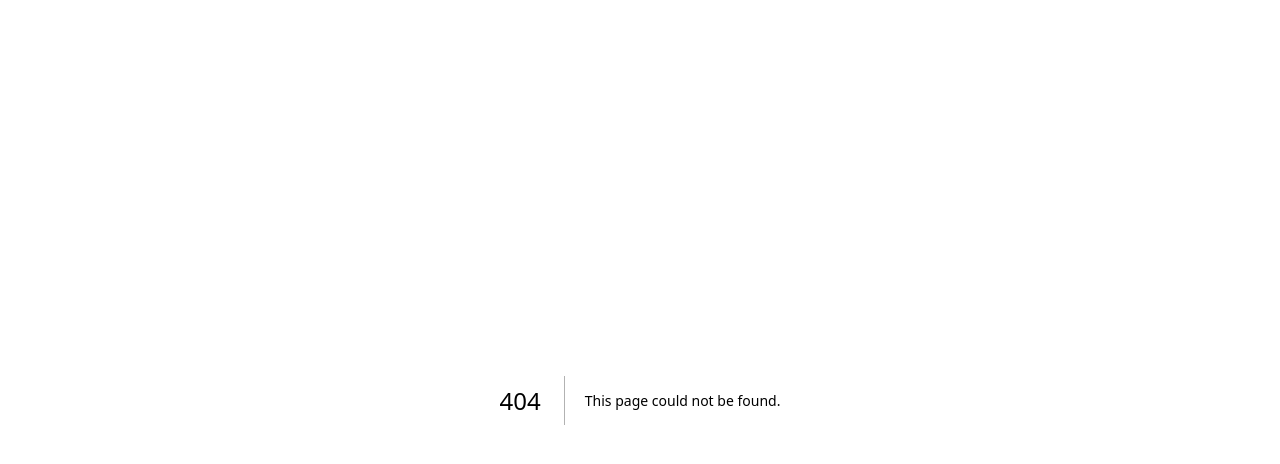
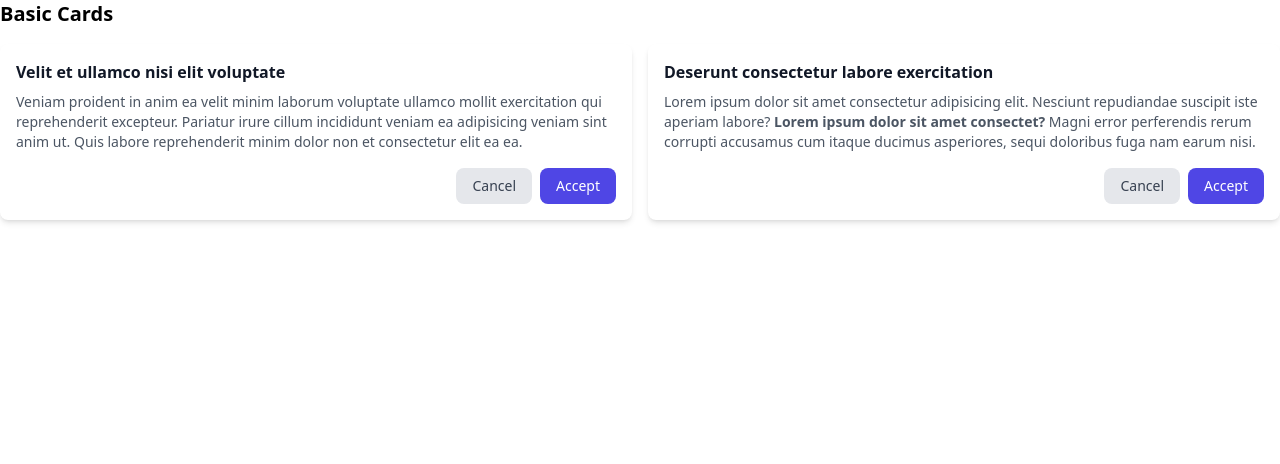
Before and after one commit to diegosalasmartinez/ui, a Next.js app: page /card/BasicCards in a window 1280 px wide. Before the commit this address had no page. Shown: the top 464 px of the page. Built offline with nearby package versions, Linux system fonts and the light colour scheme.

Commit message:
Update basic cards design

```diff
--- a/components/card/BasicCard.tsx
+++ b/components/card/BasicCard.tsx
@@ -1,6 +1,6 @@
 import Link from 'next/link'
 import { cn } from '@/utils/style'
-import FlatButton from '../button/FlatButton'
+import FlatButton from '@/components/button/FlatButton'
 
 interface BasicCardProps {
   title: string
--- /dev/null
+++ b/pages/card/BasicCards.tsx
@@ -0,0 +1,22 @@
+import { cn } from '@/utils/style'
+import BasicCard from '@/components/card/BasicCard'
+
+export default function BasicCards() {
+  return (
+    <div id='basic-cards' className='mb-6'>
+      <h1 className='mb-4 text-xl font-bold'>Basic Cards</h1>
+      <div className={cn('grid grid-cols-1 gap-4', 'md:grid-cols-2')}>
+        <BasicCard
+          title='Velit et ullamco nisi elit voluptate'
+          body='Veniam proident in anim ea velit minim laborum voluptate ullamco mollit exercitation qui reprehenderit excepteur. Pariatur irure cillum incididunt veniam ea adipisicing veniam sint anim ut. Quis labore reprehenderit minim dolor non et consectetur elit ea ea.'
+        />
+        <BasicCard title='Deserunt consectetur labore exercitation'>
+          Lorem ipsum dolor sit amet consectetur adipisicing elit. Nesciunt repudiandae suscipit iste aperiam labore?
+          <span className='font-bold'> Lorem ipsum dolor sit amet consectet? </span>
+          Magni error perferendis rerum corrupti accusamus cum itaque ducimus asperiores, sequi doloribus fuga nam earum
+          nisi.
+        </BasicCard>
+      </div>
+    </div>
+  )
+}
```
